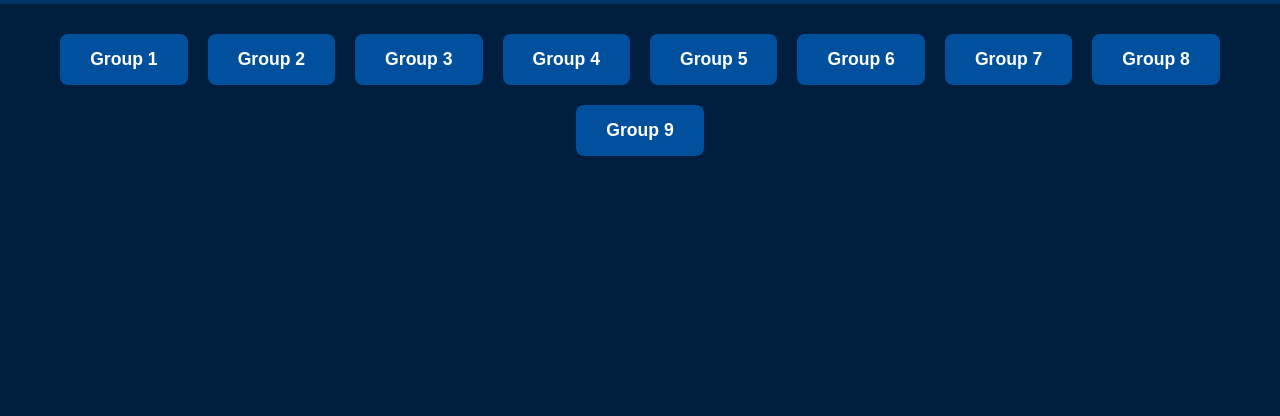
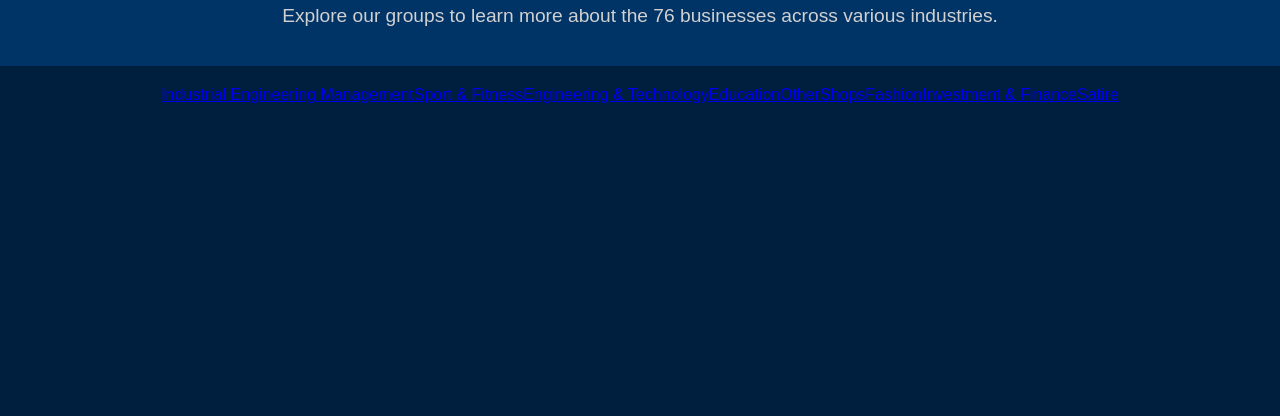
Before and after one commit to Martinezworldwide/Martinezworldwide.github.io, a plain HTML site: page index.html in a window 1280 px wide. Shown: the part 384-800 px from the top of the page. Drawn offline with Linux system fonts and the light colour scheme.

Commit message:
Update index.html

```diff
--- a/index.html
+++ b/index.html
@@ -9,22 +9,24 @@
 <body>
     <header>
         <h1>Welcome to the Business Network</h1>
-        <p>Your gateway to 76 businesses organized into 9 groups.</p>
+        <p>Explore our groups to learn more about the 76 businesses across various industries.</p>
     </header>
 
     <div class="button-container">
-        <a href="facebook-network/group1.html" class="nav-button">Group 1</a>
-        <a href="facebook-network/group2.html" class="nav-button">Group 2</a>
-        <a href="facebook-network/group3.html" class="nav-button">Group 3</a>
-        <a href="facebook-network/group4.html" class="nav-button">Group 4</a>
-        <a href="facebook-network/group5.html" class="nav-button">Group 5</a>
-        <a href="facebook-network/group6.html" class="nav-button">Group 6</a>
-        <a href="facebook-network/group7.html" class="nav-button">Group 7</a>
-        <a href="facebook-network/group8.html" class="nav-button">Group 8</a>
-        <a href="facebook-network/group9.html" class="nav-button">Group 9</a>
+        <a href="facebook-network/group1.html" class="group-card">Industrial Engineering Management</a>
+        <a href="facebook-network/group2.html" class="group-card">Sport & Fitness</a>
+        <a href="facebook-network/group3.html" class="group-card">Engineering & Technology</a>
+        <a href="facebook-network/group4.html" class="group-card">Education</a>
+        <a href="facebook-network/group5.html" class="group-card">Other</a>
+        <a href="facebook-network/group6.html" class="group-card">Shops</a>
+        <a href="facebook-network/group7.html" class="group-card">Fashion</a>
+        <a href="facebook-network/group8.html" class="group-card">Investment & Finance</a>
+        <a href="facebook-network/group9.html" class="group-card">Satire</a>
     </div>
 </body>
 </html>
 
+</html>
+
 </body>
 </html>
```
